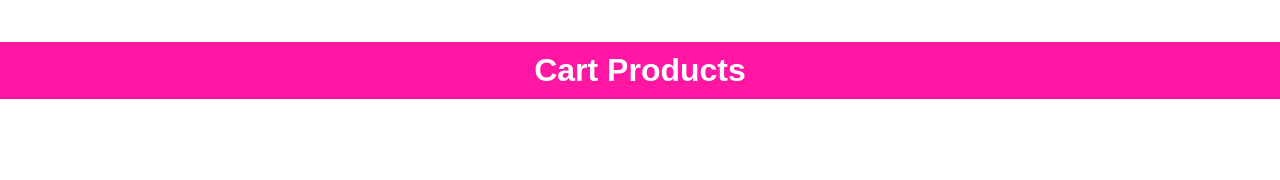
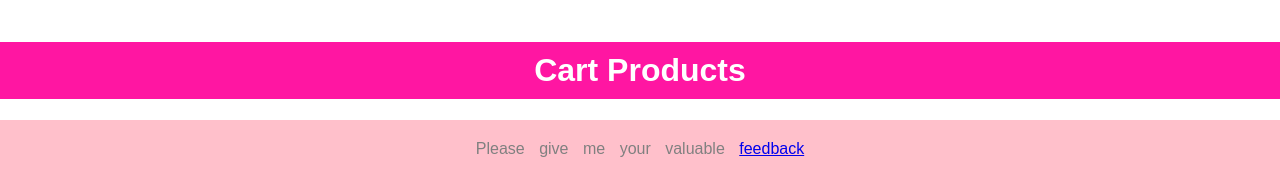
Before and after one commit to IAmtarunKumar/_Project_Lykaa_nxm101, a plain HTML site: page frontend/cartpage.html in a window 1280 px wide. Shown: the part 1158-1338 px from the top of the page. Before the commit the page ends 1278 px from the top, so only its background shows below. Drawn offline with Linux system fonts and the light colour scheme; no server answers.

```diff
--- a/frontend/cartpage.html
+++ b/frontend/cartpage.html
@@ -2005,6 +2005,8 @@
 <!-- cart end  -->
     <!-- footer section  -->
 
+    <div style="height: 20px;text-align: center;padding: 20px;background-color: pink; color: gray; word-spacing: 10px;">Please give me your valuable <a href="#">feedback</a></div>
+
 
 </body>
 </html>
```
